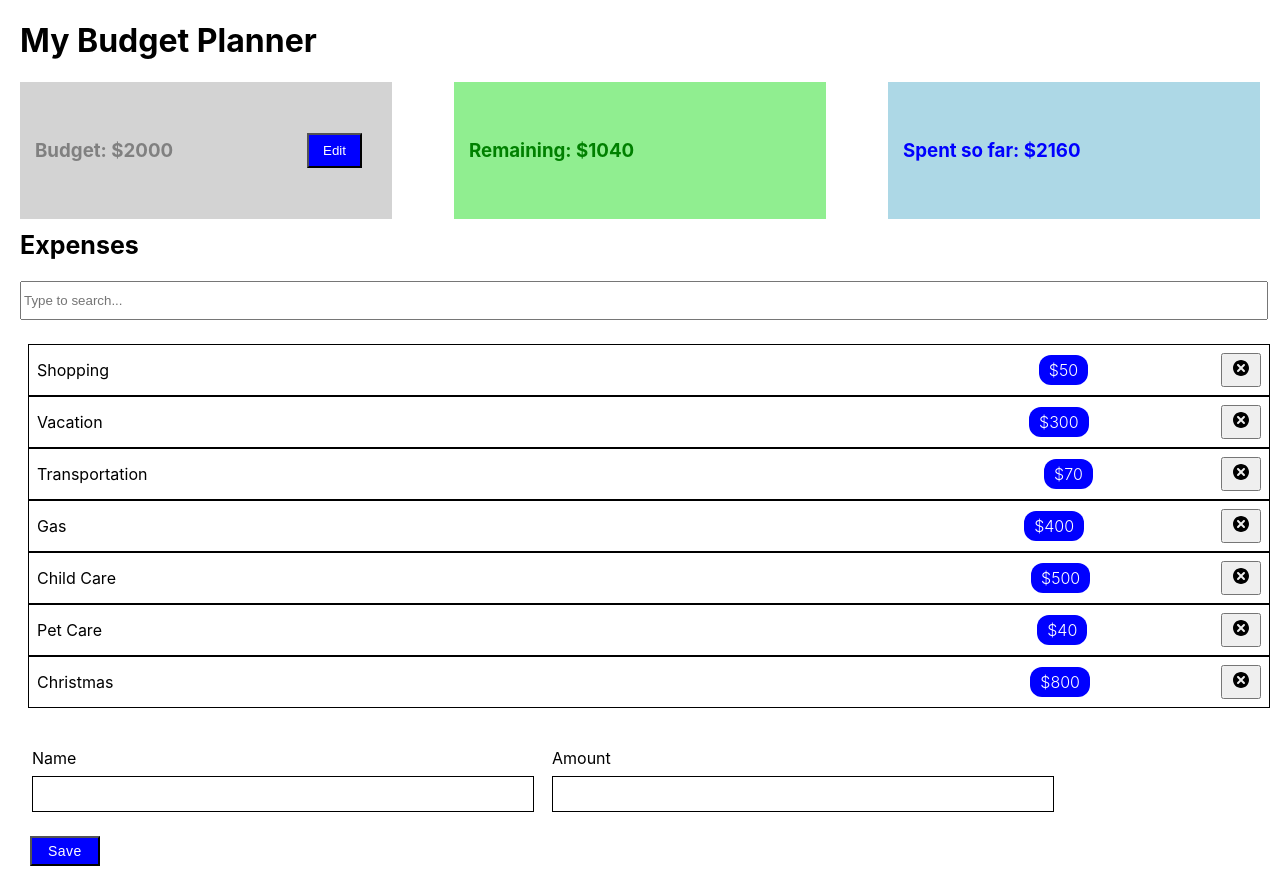
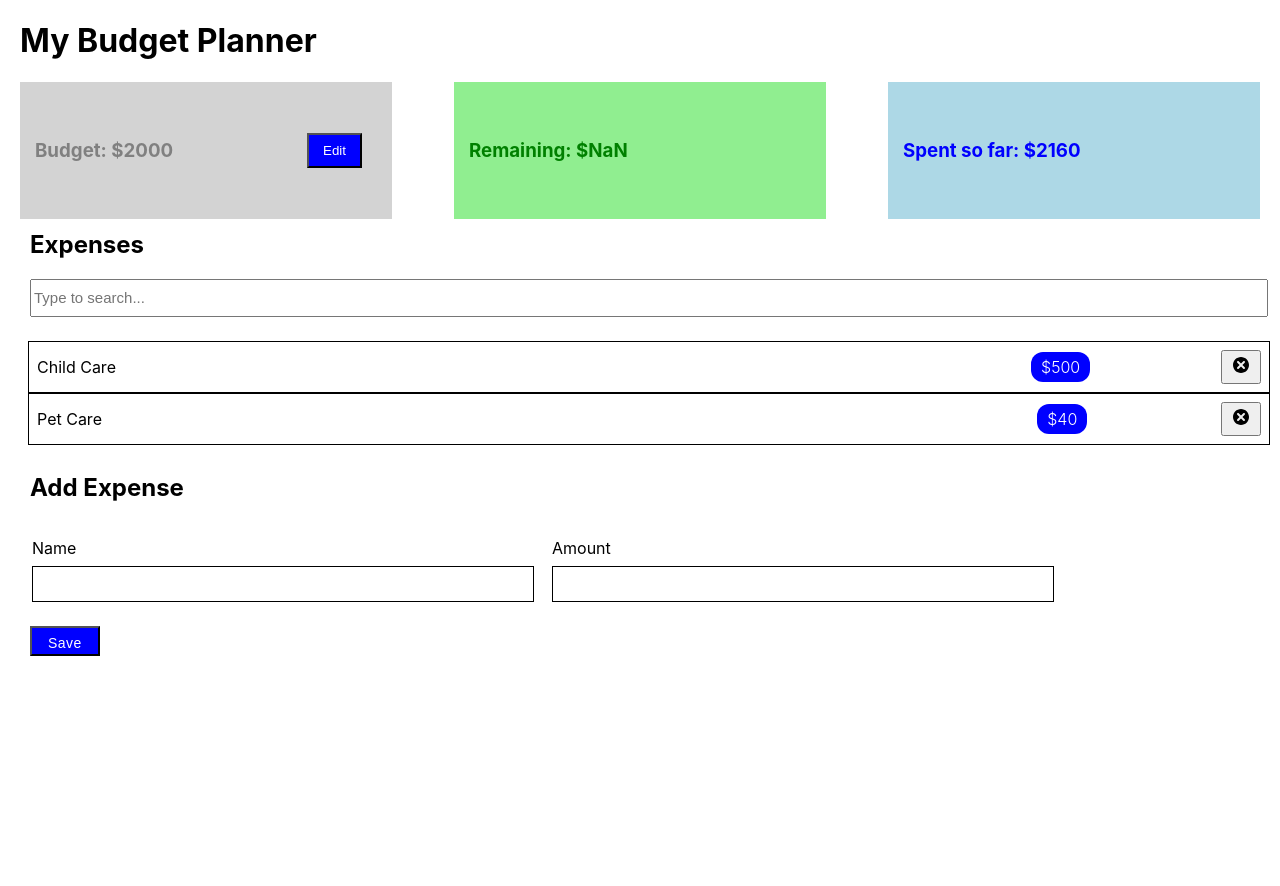
Before and after one commit to amiedawn/budget-planner, a React (Create React App) app: page / in a window 1280 px wide. After the commit the page ends 800 px from the top, so only its background shows below. Built offline with nearby package versions, Linux system fonts and the light colour scheme.

Commit message:
search works

```diff
--- a/src/App.css
+++ b/src/App.css
@@ -7,197 +7,10 @@
 .wrapper {
   display: flex;
   justify-content: space-between;
-  margin-bottom: 20px;
+  margin-bottom: 100px;
 }
 
 .wrapper > div {
   width: 30%;
   height: 3em;
 }
-
-/* :root {
-  --primaryColor: #f15025;
-  --mainWhite: #fff;
-  --mainBlack: #222;
-  --mainGrey: #9e9e9e;
-  --mainRed: #d50000;
-  --mainGreen: #4caf50;
-}
-* {
-  margin: 0;
-  box-sizing: border-box;
-}
-body {
-  background: var(--mainGrey);
-  color: var(--mainBlack);
-  font-family: "Roboto", sans-serif;
-}
-h1 {
-  text-align: center;
-  text-transform: capitalize;
-  margin: 2rem 0;
-  color: var(--mainWhite);
-  letter-spacing: 5px;
-}
-.App {
-  margin: 0 auto;
-  max-width: 1280px;
-  width: 90%;
-  background: var(--mainWhite);
-  padding-bottom: 2rem;
-  border-radius: 2px;
-}
-.form-center {
-  display: flex;
-  padding: 0 1rem;
-}
-.form-group {
-  padding: 1rem 0.75rem;
-  flex: 0 0 50%;
-}
-label {
-  display: block;
-  color: var(--mainGrey);
-  font-size: 1rem;
-  text-transform: capitalize;
-}
-
-.form-control {
-  background-color: transparent;
-  border: none;
-  border-bottom: 1px solid var(--mainGrey);
-  border-radius: 0;
-  outline: none;
-  height: 3rem;
-  width: 100%;
-  font-size: 16px;
-  margin: 0 0 8px 0;
-  padding: 0;
-}
-.btn {
-  text-decoration: none;
-  color: var(--mainWhite);
-  background-color: var(--primaryColor);
-  text-align: center;
-  letter-spacing: 0.5px;
-  font-size: 14px;
-  outline: 0;
-  border: none;
-  border-radius: 2px;
-  display: block;
-  height: 36px;
-  line-height: 36px;
-  padding: 0 16px;
-  text-transform: uppercase;
-  margin: 0 auto;
-  cursor: pointer;
-  box-shadow: 0 1px 3px rgba(0, 0, 0, 0.12), 0 1px 2px rgba(0, 0, 0, 0.24);
-  transition: all 0.3s cubic-bezier(0.25, 0.8, 0.25, 1);
-  display: flex;
-  align-items: center;
-}
-.btn:hover {
-  box-shadow: 0 14px 28px rgba(0, 0, 0, 0.25), 0 10px 10px rgba(0, 0, 0, 0.22);
-}
-.btn-icon {
-  margin-left: 0.75rem;
-  font-size: 1.2rem;
-}
-.list {
-  margin: 2rem 0.75rem 0 0.75rem;
-  list-style-type: none;
-  border: none;
-  padding: 0;
-}
-.item {
-  background-color: var(--mainWhite);
-  line-height: 1.5rem;
-  padding: 10px 20px;
-  margin-bottom: 1rem;
-  border: 1px solid #e0e0e0;
-  display: flex;
-  justify-content: space-between;
-  transition: all 0.3s linear;
-}
-.item:hover {
-  box-shadow: 0 14px 28px rgba(0, 0, 0, 0.25), 0 10px 10px rgba(0, 0, 0, 0.22);
-  transform: scale(1.05);
-}
-.info {
-  flex: 0 0 60%;
-  display: flex;
-  justify-content: space-between;
-}
-.expense {
-  margin-right: 2rem;
-  text-transform: capitalize;
-}
-.amount {
-  font-weight: 300;
-  font-size: 1rem;
-  color: var(--mainWhite);
-  background-color: var(--primaryColor);
-  border-radius: 2px;
-  padding: 1px 3px;
-}
-.clear-btn,
-.edit-btn {
-  background: none;
-  border: none;
-  font-size: 1.2rem;
-  outline: none;
-  cursor: pointer;
-}
-.clear-btn {
-  color: var(--mainRed);
-}
-.edit-btn {
-  color: var(--mainGreen);
-}
-.total {
-  font-weight: 300;
-  color: var(--mainWhite);
-  background-color: var(--primaryColor);
-  border-radius: 2px;
-  padding: 2px 5px;
-}
-.alert {
-  padding: 0.75rem 1.25rem;
-  color: var(--mainWhite);
-  text-align: center;
-  text-transform: capitalize;
-  width: 90%;
-  margin: 2rem auto 0 auto;
-  border-radius: 2px;
-  text-transform: capitalize;
-}
-.alert-danger {
-  background: var(--mainRed);
-}
-.alert-success {
-  background: var(--mainGreen);
-}
-@media screen and (min-width: 601px) {
-  .App,
-  .list,
-  .alert {
-    width: 85%;
-  }
-
-  .list {
-    margin: 2rem auto 0 auto;
-  }
-}
-@media screen and (min-width: 993px) {
-  .App,
-  .list,
-  .alert {
-    width: 70%;
-  }
-  .list {
-    margin: 2rem auto 0 auto;
-  }
-  .info {
-    flex: 0 0 50%;
-  }
-} */
--- a/src/App.js
+++ b/src/App.js
@@ -54,8 +54,8 @@ function App() {
   const [amount, setAmount] = useState(" ");
 
   // record anything that is typed in the name field
-  const handleName = e => {
-    setName(e.target.value)
+  const handleName = (e) => {
+    setName(e.target.value);
   };
 
   // record anything typed in the amount field
@@ -67,26 +67,24 @@ function App() {
   const handleSubmit = (e) => {
     e.preventDefault();
     if (name !== "" && amount > 0) {
-      const singleExpense = { id: uuidv4(), name: name, amount: amount}
-      setExpenses([...expenses, singleExpense]) // add new expense to previous list
+      const singleExpense = { id: uuidv4(), name: name, amount: amount };
+      setExpenses([...expenses, singleExpense]); // add new expense to previous list
       setName("");
       setAmount("");
     } else {
       // handle alert called
-      alert("Please enter a valid expense!")
+      alert("Please enter a valid expense!");
     }
   };
 
-  // const totalExpenses = (e) => {
-  //   expenses.reduce((prev, curr) => {
-  //     return (prev += parseInt(curr.amount));
-  //   }, 0)}
-
   // delete an expense
   const handleDelete = (id) => {
-    let tempExpenses = expenses.filter(record => record.id !== id);
+    let tempExpenses = expenses.filter((record) => record.id !== id);
     setExpenses(tempExpenses);
   };
+
+  // search function
+  // const [query, setQuery] = useState(" ");
 
   return (
     <div className="App">
@@ -96,16 +94,43 @@ function App() {
           <Budget />
         </div>
         <div>
-          <Remaining />
+          <Remaining expenses={expenses} />
         </div>
         <div>
           <Spent expenses={expenses} />
         </div>
       </div>
+
+      {/* <div>
+        <h2>Expenses</h2>
+        <input
+          placeholder="Type to search..."
+          onChange={(event) => setQuery(event.target.value)}
+        />
+        {
+          expenses.filter(expense => {
+            if (query === "") {
+              return expense;
+            } else if (
+              expense.name.toLowerCase().includes(query.toLowerCase())
+            ) {
+              return expense;
+            }
+          })
+          .map((expense, index) => (
+            <ul>
+              <li key={expense.id}>{expense.name}</li>
+            </ul>
+          ))
+        }
+      </div> */}
+
       <Expenses expenses={expenses} handleDelete={handleDelete} />
+
       <AddExpenseForm
         name={name}
         amount={amount}
+
         handleName={handleName}
         handleAmount={handleAmount}
         handleSubmit={handleSubmit}
--- a/src/components/AddExpense/AddExpenseForm.js
+++ b/src/components/AddExpense/AddExpenseForm.js
@@ -4,18 +4,35 @@ import "./AddExpenseStyle.css";
 const AddExpenseForm = ({name, amount, handleName, handleAmount, handleSubmit}) => {
   return (
     <form onSubmit={handleSubmit}>
+      <h2 className="form-title">Add Expense</h2>
       <div className="form-container">
         <div className="form-group">
           <label htmlFor="name">Name</label>
-        <input type="text" className="form-control" id="name" name="name" value={name} onChange={handleName} />
+          <input
+            type="text"
+            className="form-control"
+            id="name"
+            name="name"
+            value={name}
+            onChange={handleName}
+          />
         </div>
 
         <div className="form-group">
           <label htmlFor="amount">Amount</label>
-          <input type="text" className="form-control" id="amount" name="amount" value={amount} onChange={handleAmount} />
+          <input
+            type="text"
+            className="form-control"
+            id="amount"
+            name="amount"
+            value={amount}
+            onChange={handleAmount}
+          />
         </div>
       </div>
-    <button type="submit" className="btn-save" onSubmit={handleSubmit}>Save</button>
+      <button type="submit" className="btn-save" onSubmit={handleSubmit}>
+        Save
+      </button>
     </form>
   );
 };
--- a/src/components/AddExpense/AddExpenseStyle.css
+++ b/src/components/AddExpense/AddExpenseStyle.css
@@ -1,5 +1,9 @@
 .form-container {
   display: flex;
+}
+
+.form-title {
+  margin-left: 10px;
 }
 
 .form-group {
@@ -32,7 +36,7 @@ label {
   line-height: 30px;
   padding: 0 16px;
   margin-left: 10px;
-  display: flex;
+  /* display: flex; */
   align-items: center;
 }
 
--- a/src/components/Budget/Budget.js
+++ b/src/components/Budget/Budget.js
@@ -2,10 +2,10 @@ import React from 'react';
 import './BudgetStyle.css';
 
 function Budget(props) {
-
+  let budget = 2000;
   return (
     <div className="budget-container">
-      <h3 className="budget-title">Budget: $2000</h3>
+      <h3 className="budget-title">Budget: ${budget}</h3>
       <button className="budget-edit">Edit</button>
     </div>
   );
--- a/src/components/Expenses/Expenses.js
+++ b/src/components/Expenses/Expenses.js
@@ -1,26 +1,56 @@
-import React from 'react';
-import ExpenseItem from '../ExpenseItem/ExpenseItem';
-import './ExpensesStyle.css';
+import React, { useState } from "react";
+import ExpenseItem from "../ExpenseItem/ExpenseItem";
+import "./ExpensesStyle.css";
 
 const Expenses = ({ expenses, handleDelete }) => {
+  const [query, setQuery] = useState(" ");
   return (
     <div className="expenses-container">
-      <h2 id="expenses-title">Expenses</h2>
-      <form className="search">
+      <div className="search-section">
+        <h2>Expenses</h2>
         <input
-          type="text"
-          name="search"
-          id="search"
+          className="expense-input"
           placeholder="Type to search..."
+          onChange={(event) => setQuery(event.target.value)}
         />
-        <ul className="expense-list">
-          {expenses.map((expense) => {
-            return <ExpenseItem key={expense.id} expense={expense} handleDelete={handleDelete} />;
+      </div>
+      <ul className="expense-list">
+        {expenses
+          .filter((expense) => {
+            if (query === "") {
+              return (
+                <ExpenseItem
+                  key={expense.id}
+                  expense={expense}
+                  handleDelete={handleDelete}
+                />
+              );
+            } else if (
+              expense.name.toLowerCase().includes(query.toLowerCase())
+            ) {
+              return expense;
+            }
+          })
+          .map((expense, index) => {
+            return (
+              <ExpenseItem
+                key={expense.id}
+                expense={expense}
+                handleDelete={handleDelete}
+              />
+            );
           })}
-        </ul>
-      </form>
+      </ul>
     </div>
+
+    // <div className="expenses-container">
+    //   <ul className="expense-list">
+    //       {expenses.map((expense) => {
+    //         return <ExpenseItem key={expense.id} expense={expense} handleDelete={handleDelete} />;
+    //       })}
+    //     </ul>
+    // </div>
   );
-}
+};
 
 export default Expenses;
--- a/src/components/Expenses/ExpensesStyle.css
+++ b/src/components/Expenses/ExpensesStyle.css
@@ -1,15 +1,11 @@
- .expenses-container {
-  margin-top: 100px;
+.search-section {
+  margin-left: 10px;
 }
 
-#expenses-title {
-  font-weight: bold;
-  font-size: 25px;
-}
-
-#search {
+.expense-input {
   width: 100%;
-  height: 2.5em;
+  height: 2rem;
+  font-size: 15px;
 }
 
 .expense-list {
--- a/src/components/Remaining/Remaining.js
+++ b/src/components/Remaining/Remaining.js
@@ -1,10 +1,11 @@
 import React from 'react';
 import './RemainingStyle.css';
 
-function Remaining(props) {
+const Remaining = ({expenses, tot}) => {
+  let remaining = 2000 - {tot}
   return (
     <div className="remaining-container">
-      <h3 className="remaining-title">Remaining: $1040</h3>
+      <h3 className="remaining-title">Remaining: ${remaining}</h3>
     </div>
   );
 }
--- a/src/components/Spent/Spent.js
+++ b/src/components/Spent/Spent.js
@@ -12,7 +12,7 @@ const Spent = ({expenses}) => {
           }, 0)}
         </span>
       </h3>
-    </div>
+     </div>
   );
 }
 
```
Lines whose indentation alone changed are shown as unchanged.
